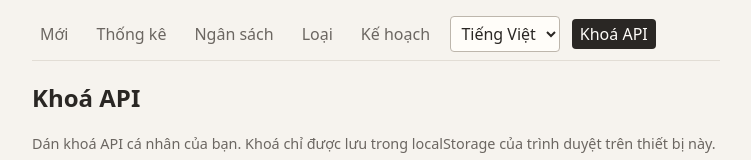
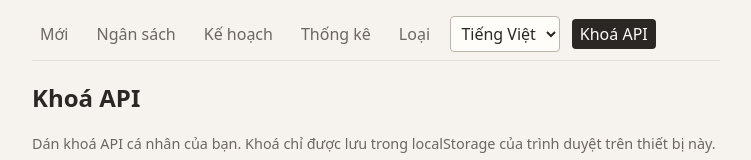
Before and after one commit to RainbowCockroach/living-cost-check-web, a React (Vite) app: page /living-cost-check-web/key in a window 1280 px wide. Shown: the top 160 px of the page, without its empty margins (264-1015 px from the left). Built offline with nearby package versions, Linux system fonts and the light colour scheme.

Commit message:
Change order nav bar

```diff
--- a/src/App.tsx
+++ b/src/App.tsx
@@ -1,13 +1,20 @@
-import { useEffect, useState } from 'react';
-import { NavLink, Navigate, Route, Routes, useLocation, useNavigate } from 'react-router-dom';
-import { hasApiKey } from './auth';
-import { LanguageSwitcher, useT } from './i18n';
-import ApiKeyScreen from './screens/ApiKeyScreen';
-import NewExpenseScreen from './screens/NewExpenseScreen';
-import ExpensesScreen from './screens/ExpensesScreen';
-import BudgetScreen from './screens/BudgetScreen';
-import TagsScreen from './screens/TagsScreen';
-import TargetsScreen from './screens/TargetsScreen';
+import { useEffect, useState } from "react";
+import {
+  NavLink,
+  Navigate,
+  Route,
+  Routes,
+  useLocation,
+  useNavigate,
+} from "react-router-dom";
+import { hasApiKey } from "./auth";
+import { LanguageSwitcher, useT } from "./i18n";
+import ApiKeyScreen from "./screens/ApiKeyScreen";
+import NewExpenseScreen from "./screens/NewExpenseScreen";
+import ExpensesScreen from "./screens/ExpensesScreen";
+import BudgetScreen from "./screens/BudgetScreen";
+import TagsScreen from "./screens/TagsScreen";
+import TargetsScreen from "./screens/TargetsScreen";
 
 export default function App() {
   // `keyVersion` lets child screens trigger a re-render of the guard after the
@@ -22,30 +29,49 @@ export default function App() {
 
   // If the key disappears (e.g. 401 cleared it from api.ts), bounce to /key.
   useEffect(() => {
-    if (!authed && location.pathname !== '/key') navigate('/key', { replace: true });
+    if (!authed && location.pathname !== "/key")
+      navigate("/key", { replace: true });
   }, [authed, location.pathname, navigate]);
 
   return (
     <div className="app" key={keyVersion}>
       <nav>
-        <NavLink to="/new" className={({ isActive }) => (isActive ? 'active' : '')}>
-          {t('nav.new')}
+        <NavLink
+          to="/new"
+          className={({ isActive }) => (isActive ? "active" : "")}
+        >
+          {t("nav.new")}
         </NavLink>
-        <NavLink to="/expenses" className={({ isActive }) => (isActive ? 'active' : '')}>
-          {t('nav.expenses')}
+        <NavLink
+          to="/budget"
+          className={({ isActive }) => (isActive ? "active" : "")}
+        >
+          {t("nav.budget")}
         </NavLink>
-        <NavLink to="/budget" className={({ isActive }) => (isActive ? 'active' : '')}>
-          {t('nav.budget')}
+        <NavLink
+          to="/targets"
+          className={({ isActive }) => (isActive ? "active" : "")}
+        >
+          {t("nav.targets")}
         </NavLink>
-        <NavLink to="/tags" className={({ isActive }) => (isActive ? 'active' : '')}>
-          {t('nav.tags')}
+        <NavLink
+          to="/expenses"
+          className={({ isActive }) => (isActive ? "active" : "")}
+        >
+          {t("nav.expenses")}
         </NavLink>
-        <NavLink to="/targets" className={({ isActive }) => (isActive ? 'active' : '')}>
-          {t('nav.targets')}
+        <NavLink
+          to="/tags"
+          className={({ isActive }) => (isActive ? "active" : "")}
+        >
+          {t("nav.tags")}
         </NavLink>
         <LanguageSwitcher />
-        <NavLink to="/key" className={({ isActive }) => (isActive ? 'active' : '')}>
-          {t('nav.apiKey')}
+        <NavLink
+          to="/key"
+          className={({ isActive }) => (isActive ? "active" : "")}
+        >
+          {t("nav.apiKey")}
         </NavLink>
       </nav>
 
@@ -53,7 +79,9 @@ export default function App() {
         <Route path="/key" element={<ApiKeyScreen onSaved={bump} />} />
         <Route
           path="/new"
-          element={authed ? <NewExpenseScreen /> : <Navigate to="/key" replace />}
+          element={
+            authed ? <NewExpenseScreen /> : <Navigate to="/key" replace />
+          }
         />
         <Route
           path="/expenses"
@@ -73,7 +101,7 @@ export default function App() {
         />
         <Route
           path="*"
-          element={<Navigate to={authed ? '/new' : '/key'} replace />}
+          element={<Navigate to={authed ? "/new" : "/key"} replace />}
         />
       </Routes>
     </div>
```
